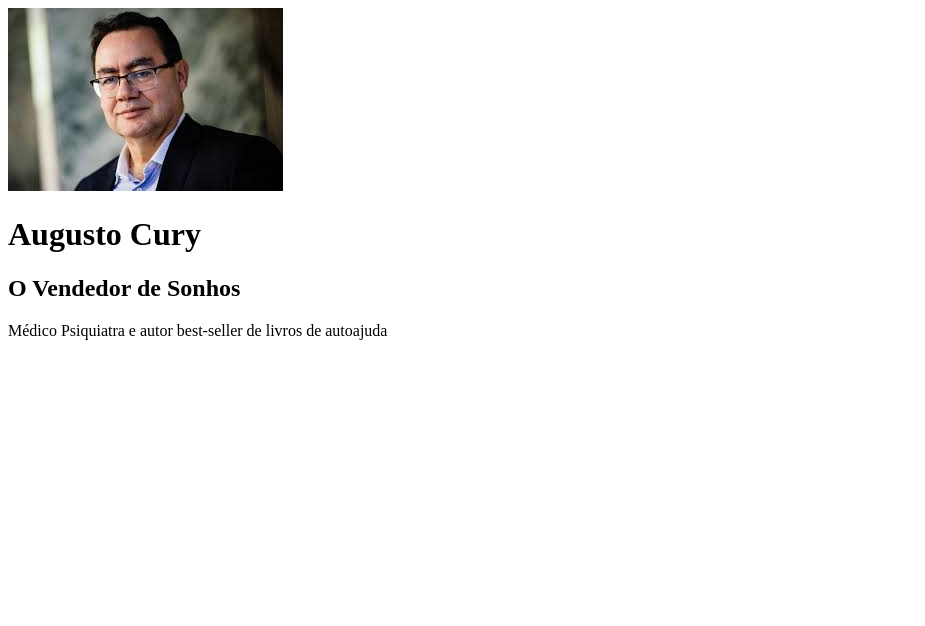
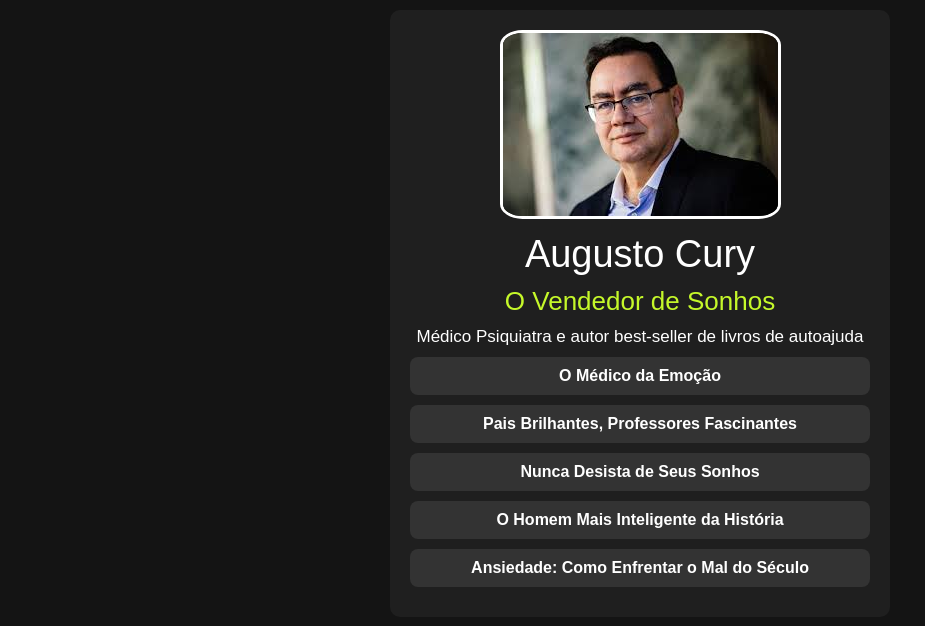
Before and after one commit to AugustoTorin/projeto_perfil, a plain HTML site: page index.html in a window 1280 px wide. Shown: the whole page, without its empty margins (0-925 px from the left). Drawn offline with Linux system fonts and the light colour scheme; a web font is replaced by a local one.

Commit message:
Projeto completo perfil Augusto Cury

```diff
--- /dev/null
+++ b/css/style.css
@@ -0,0 +1,105 @@
+:root{
+    --color-green: hsl(75, 94%, 57%);
+    --color-white: hsl(0, 0%, 100%);
+    --color-grey-700: hsl(0, 0%, 20%);
+    --color-grey-800: hsl(0, 0%, 12%);
+    --color-grey-900: hsl(0, 0%, 8%);
+    --spacing-10: 10px;
+    --spacing-20: 20px;
+    --spacing-30: 30px;
+}
+
+/* Seletor Universal - Seleciona todos os elementos da página */
+*{
+    /* remove margens externas padrão - DISTÂNCIA ENTRE ELEMENTOS*/
+    margin: 0;
+
+    /* remove espaçamentos internos padrão - DISTÂNCIA ENTRE CONTEÚDO E BORDA*/
+    padding: 0;
+
+    /* faz o elemento respeitar exatamente o tamanho definido, incluindo padding e borda */
+    box-sizing: border-box;
+}
+
+body{
+    background-color: var(--color-grey-900);
+}
+
+/* Mudar cor fonte e fundo da div e tamanho da div */
+.container{
+    background-color: var(--color-grey-800);
+    color: var(--color-white);
+
+    /* width > largura do elemento - QUANTO ESPAÇO HORIZONTAL ELE OCUPA */
+    width: 500px;
+    border-radius: 10px;
+    text-align: center;
+
+    /* coloca uma fonte principal > sans-serif é uma fonte reserva */
+    font-family: "Cause", sans-serif;
+    padding: var(--spacing-20);
+    margin: var(--spacing-10) auto;
+}
+
+.container img{
+    border-radius: 8%;
+    border: 3px solid var(--color-white);
+    transition: .5s;
+}
+
+.container img:hover{
+    border-color: var(--color-green);
+    scale: 1.1;
+}
+
+.container h1{
+    font-size: 38px;
+    font-weight: 300;
+
+    /* adiciona espaçamento vertical (em cima e embaixo) ao h1 */
+    margin-block: var(--spacing-10);
+}
+
+.container h2{
+    color: var(--color-green);
+    font-size: 26px;
+    font-weight: 200;
+    margin-bottom: var(--spacing-10);
+}
+
+.container p{
+    font-size: 17px;
+    font-weight: 200;
+    margin-bottom: var(--spacing-10);
+}
+
+.livros{
+    list-style: none;
+}
+
+.livros li{
+    background-color: var(--color-grey-700);
+    margin-block: var(--spacing-10);
+    padding-block: var(--spacing-10);
+    border-radius: 8px;
+    transition: .5s;
+}
+
+.livros li:hover{
+    background-color: var(--color-green);
+}
+
+.livros li:hover a{
+    color: var(--color-grey-900);
+}
+
+.livros a{
+    color: var(--color-white);
+
+    /* text-decoration - tira o sublinhado do link */
+    text-decoration: none;
+    font-weight: 600;
+
+    /* deixa toda a área onde o link está "clicável" */
+    display: block;
+}
--- a/index.html
+++ b/index.html
@@ -4,13 +4,19 @@
 <head>
     <meta charset="UTF-8">
     <meta name="viewport" content="width=device-width, initial-scale=1.0">
-    <title>Perfil - Augusto Cury</title>
+    <title>Livros - Augusto Cury</title>
+
+    <!-- Google Fonts -->
+    <link rel="preconnect" href="https://fonts.googleapis.com">
+    <link rel="preconnect" href="https://fonts.gstatic.com" crossorigin>
+
+    <link href="https://fonts.googleapis.com/css2?family=Cause:wght@100..900&display=swap" rel="stylesheet">
 
     <!-- Chamada para a folha de estilos / Arquivo CSS -->
-     <link rel="stylesheet" href="style.css">
+    <link rel="stylesheet" href="./css/style.css">
 </head>
 <body>
-    <div>
+    <div class="container">
 
     <!-- Inserir Imagem -->
     <img src="./images/augustoCury.jpg" alt="Foto Augusto Cury">
@@ -25,6 +31,13 @@
     <p>Médico Psiquiatra e autor best-seller de livros de autoajuda</p>
 
     <!-- Lista Livros -->
+    <ul class="livros">
+        <li><a href="https://www.amazon.com.br/m%C3%A9dico-emo%C3%A7%C3%A3o-Augusto-Cury/dp/6555643072" target="_blank" rel="noopener noreferrer">O Médico da Emoção</a></li>
+        <li><a href="https://www.amazon.com.br/Pais-brilhantes-professores-fascinantes-Augusto/dp/8543102723" target="_blank" rel="noopener noreferrer">Pais Brilhantes, Professores Fascinantes</a></li>
+        <li><a href="https://www.amazon.com.br/Nunca-desista-seus-sonhos-Augusto/dp/8543102553" target="_blank" rel="noopener noreferrer">Nunca Desista de Seus Sonhos</a></li>
+        <li><a href="https://www.amazon.com.br/Homem-Mais-Inteligente-Hist%C3%B3ria/dp/8543104351" target="_blank" rel="noopener noreferrer">O Homem Mais Inteligente da História</a></li>
+        <li><a href="https://www.amazon.com.br/Ansiedade-Como-Enfrentar-Mal-S%C3%A9culo/dp/6558104121" target="_blank" rel="noopener noreferrer">Ansiedade: Como Enfrentar o Mal do Século</a></li>
+    </ul>
 
     </div>
 </body>
```
Also changed, not shown: style.css (deleted).
